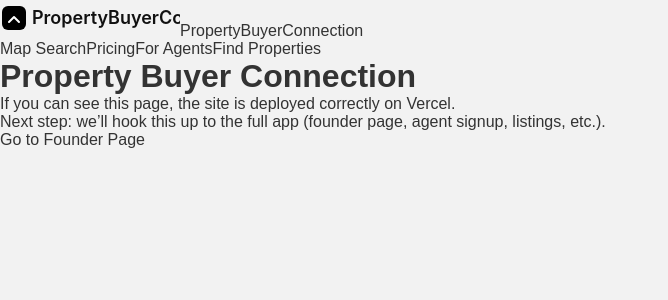
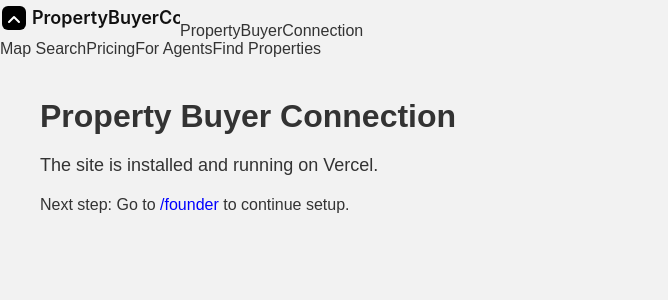
Before and after one commit to gjgodbout-sudo/propertybuyerconnection, a Next.js app: page / in a window 1280 px wide. Shown: the top 300 px of the page, without its empty margins (0-668 px from the left). Built offline with nearby package versions, Linux system fonts and the light colour scheme.

Commit message:
Update page.tsx

```diff
--- a/app/page.tsx
+++ b/app/page.tsx
@@ -1,21 +1,21 @@
 export default function Home() {
   return (
-    <main className="min-h-screen flex items-center justify-center bg-slate-50">
-      <div className="card max-w-xl mx-auto text-center">
-        <h1 className="text-3xl font-bold mb-3">
-          Property Buyer Connection
-        </h1>
-        <p className="text-gray-700 mb-4">
-          If you can see this page, the site is deployed correctly on Vercel.
-        </p>
-        <p className="text-gray-600 mb-6">
-          Next step: we’ll hook this up to the full app (founder page, agent
-          signup, listings, etc.).
-        </p>
-        <a href="/founder" className="btn">
-          Go to Founder Page
-        </a>
-      </div>
+    <main style={{ padding: "40px", fontFamily: "sans-serif" }}>
+      <h1 style={{ fontSize: "32px", marginBottom: "20px" }}>
+        Property Buyer Connection
+      </h1>
+
+      <p style={{ fontSize: "18px", marginBottom: "20px" }}>
+        The site is installed and running on Vercel.
+      </p>
+
+      <p style={{ fontSize: "16px" }}>
+        Next step: Go to{" "}
+        <a href="/founder" style={{ color: "blue" }}>
+          /founder
+        </a>{" "}
+        to continue setup.
+      </p>
     </main>
   );
 }
```
